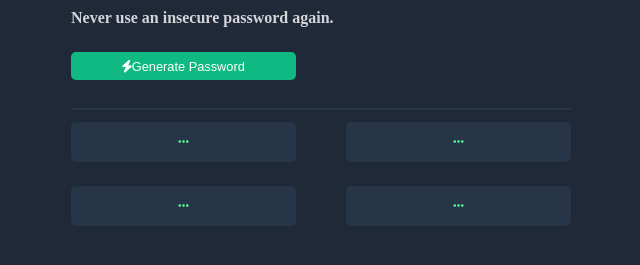
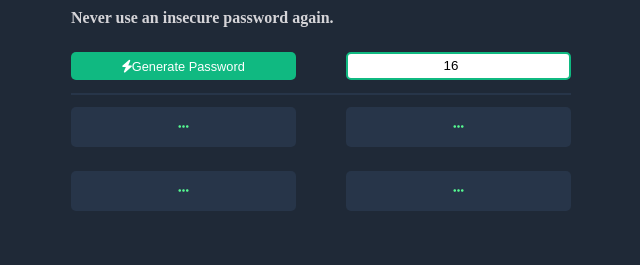
Before and after one commit to McMattykins/Password-Generator, a plain HTML site: page index.html in a window 1280 px wide. Shown: the part 111-376 px from the top of the page, without its empty margins (319-959 px from the left). Drawn offline with Linux system fonts and the light colour scheme.

Commit message:
Added field for password length

```diff
--- a/index.css
+++ b/index.css
@@ -1,3 +1,7 @@
+* {
+  box-sizing: border-box;
+}
+
 html,
 body {
   margin: 0;
@@ -29,6 +33,7 @@ h2 {
 .row {
   display: flex;
   justify-content: space-between;
+  align-items: center;
 }
 button {
   margin: 1em 0;
@@ -57,3 +62,13 @@ button {
   color: white;
   font-size: 0.8rem;
 }
+
+#char-length {
+  display: inline-block;
+  width: 45%;
+  line-height: 1rem;
+  padding: 0.3em;
+  text-align: center;
+  border-radius: 5px;
+  border: #10b981 solid 2px
+}
--- a/index.html
+++ b/index.html
@@ -16,10 +16,16 @@
       <header>
         <h1><span class="white-text">Generate a</span><br />random password</h1>
         <h2>Never use an insecure password again.</h2>
-        <button id="generate-btn" onclick="generatePasswords()">
-          <i class="fa-solid fa-bolt"></i>Generate Password
-        </button>
-        <!--Add input field to select password length-->
+        <section class="row">
+          <button id="generate-btn" onclick="generatePasswords()">
+            <i class="fa-solid fa-bolt"></i>Generate Password
+          </button>
+          <input
+            id="char-length"
+            type="number"
+            value=16
+          />
+        </section>
       </header>
       <section class="container">
         <div class="row">
```
